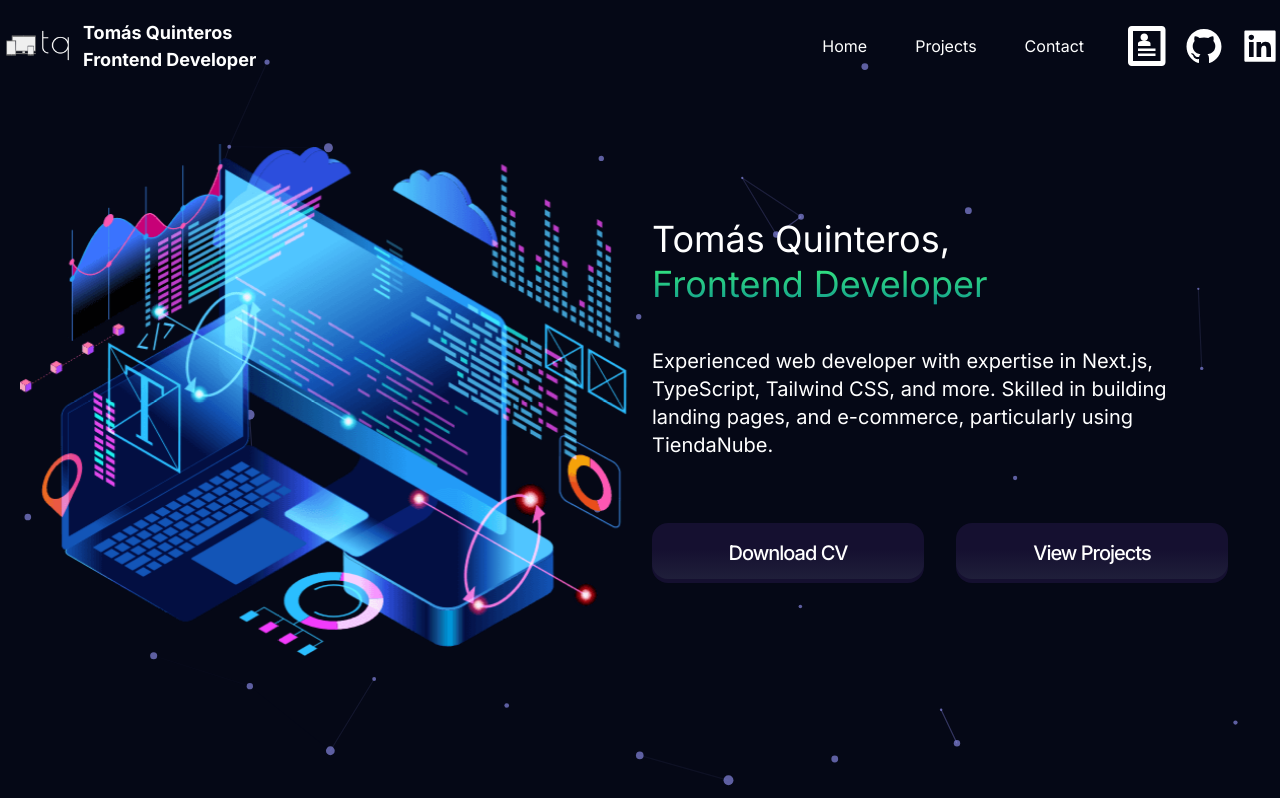
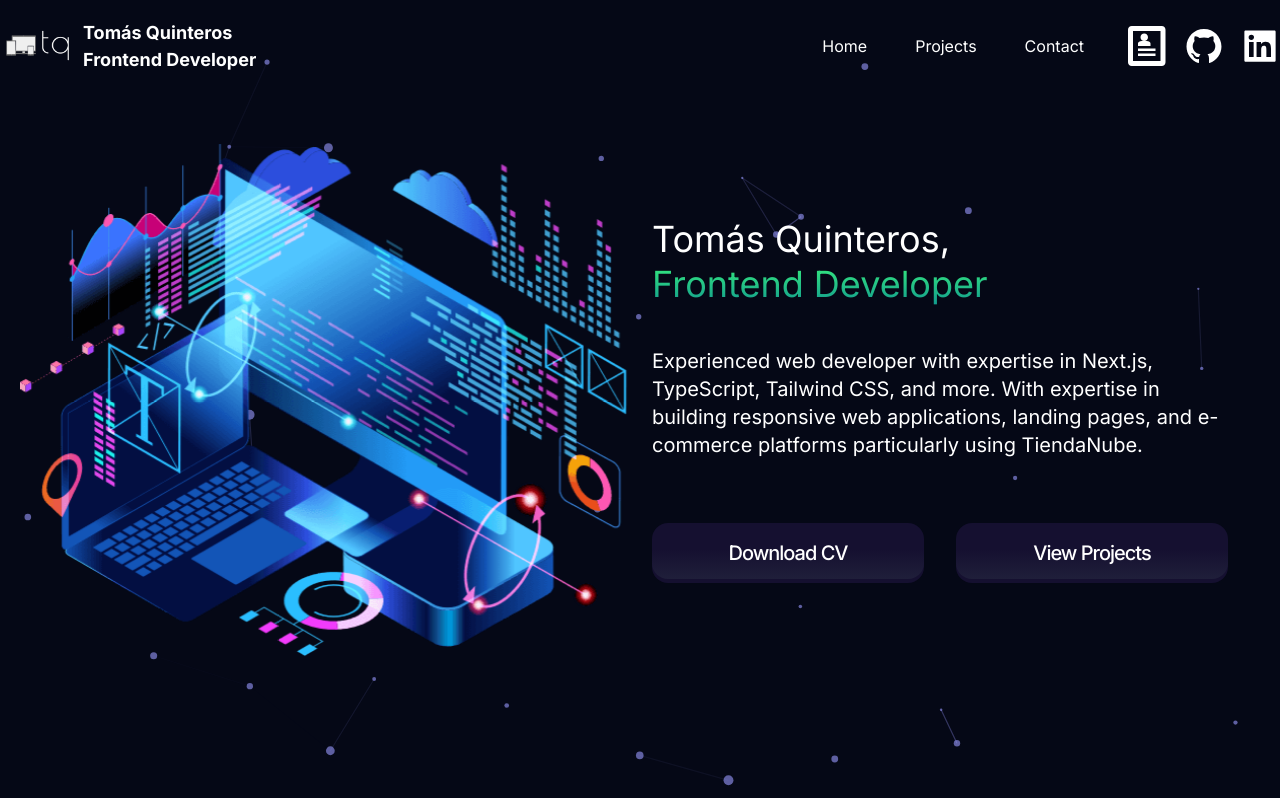
Before and after one commit to tquinteros/portfolionext, a Next.js app: page / in a window 1280 px wide. Shown: the top 798 px of the page. Built offline with nearby package versions, Linux system fonts and the light colour scheme; what tailwindcss-animated would draw is missing.

Commit message:
fixed_text

```diff
--- a/src/components/CvModal/RightSide.tsx
+++ b/src/components/CvModal/RightSide.tsx
@@ -15,7 +15,7 @@ const RightSide = () => {
                     About me
                 </h3>
                 <p className="max-w-xl text-md">
-                    Experienced web developer with expertise in Next.js, TypeScript, Tailwind CSS, and more. Skilled in building web3 integrity, landing pages, and e-commerce, particularly using TiendaNube. Currently contributing to innovative web application development at ZX. I studied programming at UTN, however I did not finish my studies for personal reasons and I started studying web development at coderhouse, which is what I currently do.
+                    Experienced web developer with expertise in Next.js, TypeScript, Tailwind CSS, and more. With expertise in building responsive web applications, landing pages, and e-commerce platforms particularly using TiendaNube. Currently contributing to innovative web application development at ZX. I studied programming at UTN, however I did not finish my studies for personal reasons and I started studying web development at coderhouse, which is what I currently do.
                 </p>
             </div>
 
--- a/src/components/Hero/Hero.tsx
+++ b/src/components/Hero/Hero.tsx
@@ -49,8 +49,7 @@ const Hero = () => {
             </h1>
             <p className="max-w-sm mb-10 text-xl md:max-w-xl md:mx-0 md:mb-16 md:text-xl">
               Experienced web developer with expertise in Next.js, TypeScript,
-              Tailwind CSS, and more. Skilled in building
-              landing pages, and e-commerce, particularly using TiendaNube.
+              Tailwind CSS, and more. With expertise in building responsive web applications, landing pages, and e-commerce platforms particularly using TiendaNube.
             </p>
             <div className="flex md:max-w-xl max-w-sm flex-col md:flex-row gap-4 md:gap-8">
               <button
--- a/src/components/ProjectsCards/ProjectsCards.tsx
+++ b/src/components/ProjectsCards/ProjectsCards.tsx
@@ -88,8 +88,8 @@ export const ProjectsCard = ({
             {deploy && (
               <motion.a
                 initial={{ opacity: 0, y: 20 }}
-                animate={{ opacity: isHovered ? 1 : 0, y: isHovered ? 0 : 20 }}
-                transition={{ duration: 0.1 }}
+                animate={{ opacity: isHovered ? 1 : 0 }}
+                transition={{ duration: 0.4 }}
                 className="cursor-pointer bg-gray-500/60 hover:opacity-75 duration-300 p-2 rounded-lg"
                 target="_blank"
                 href={deploy}
@@ -100,10 +100,9 @@ export const ProjectsCard = ({
             {github && (
               <motion.a
                 initial={{ opacity: 0, y: 20 }}
-                animate={{ opacity: isHovered ? 1 : 0, y: isHovered ? 0 : 20 }}
+                animate={{ opacity: isHovered ? 1 : 0 }}
                 transition={{
-                  duration: deploy ? 0.1 : 0,
-                  delay: deploy ? 0.1 : 0,
+                  duration: 0.4,
                 }}
                 className="cursor-pointer bg-gray-500/60 hover:opacity-75 duration-300 p-2 rounded-lg"
                 target="_blank"
```
